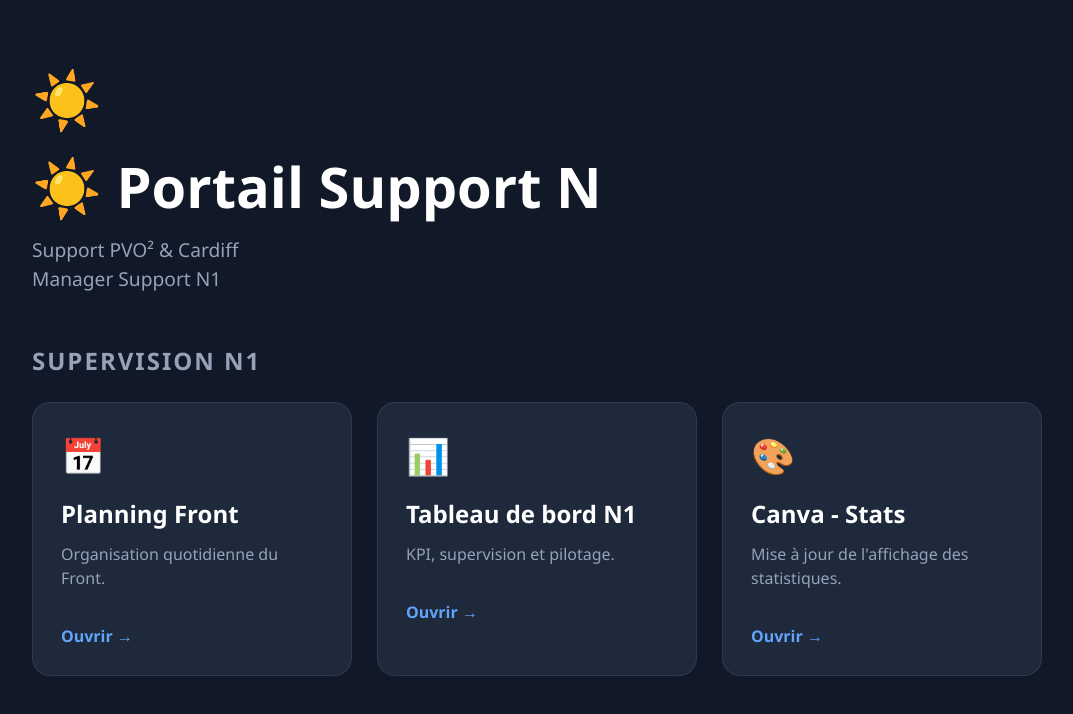
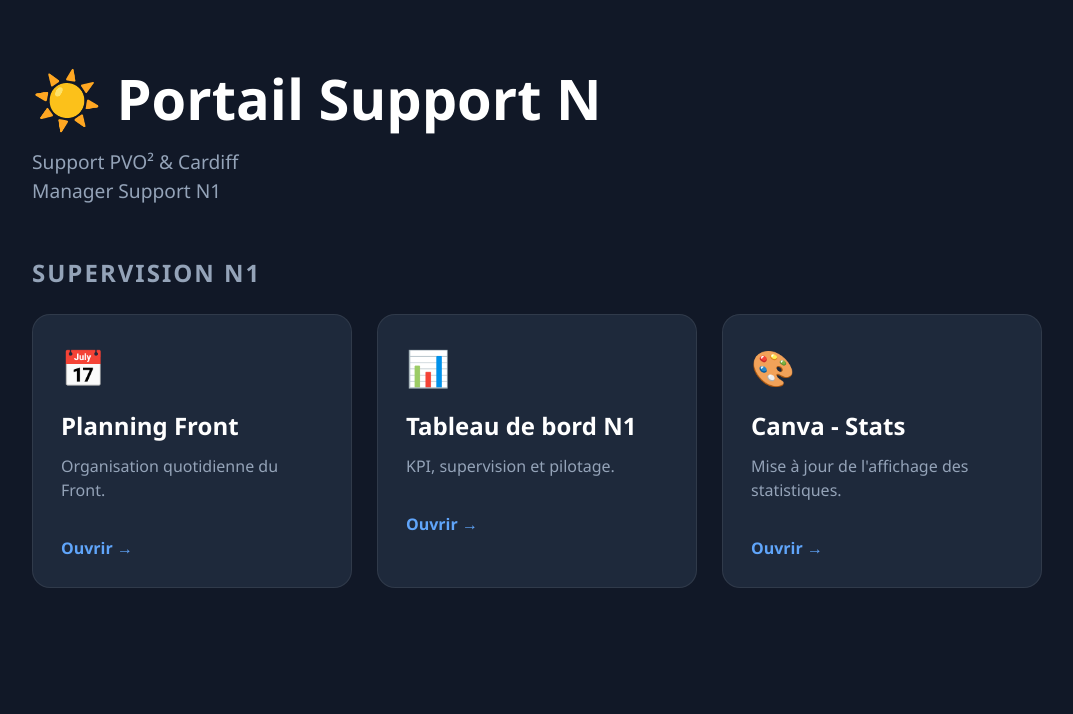
Before and after one commit to karimberradia-cpu/Kit-Remplacement--t-, a plain HTML site: page index.html in a window 1280 px wide. Shown: the whole page, without its empty margins (28-1101 px from the left). Drawn offline with Linux system fonts and the light colour scheme.

Commit message:
Changement du titre

```diff
--- a/index.html
+++ b/index.html
@@ -14,7 +14,7 @@
 
         <header>
 
-            <h1>☀️ <h1>☀️ Portail Support N</h1>
+            <h1>☀️ Portail Support N</h1>
 
             <p>
                 Support PVO² & Cardiff<br>
```
